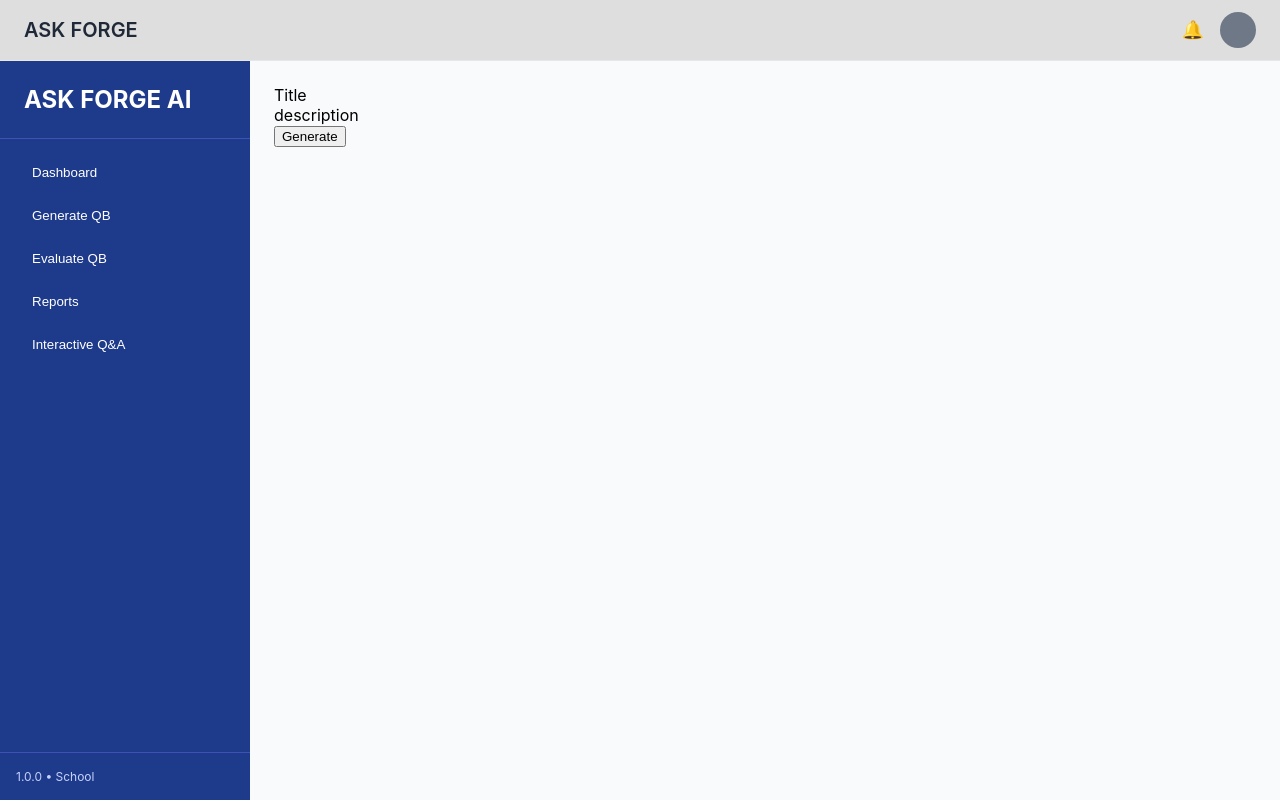
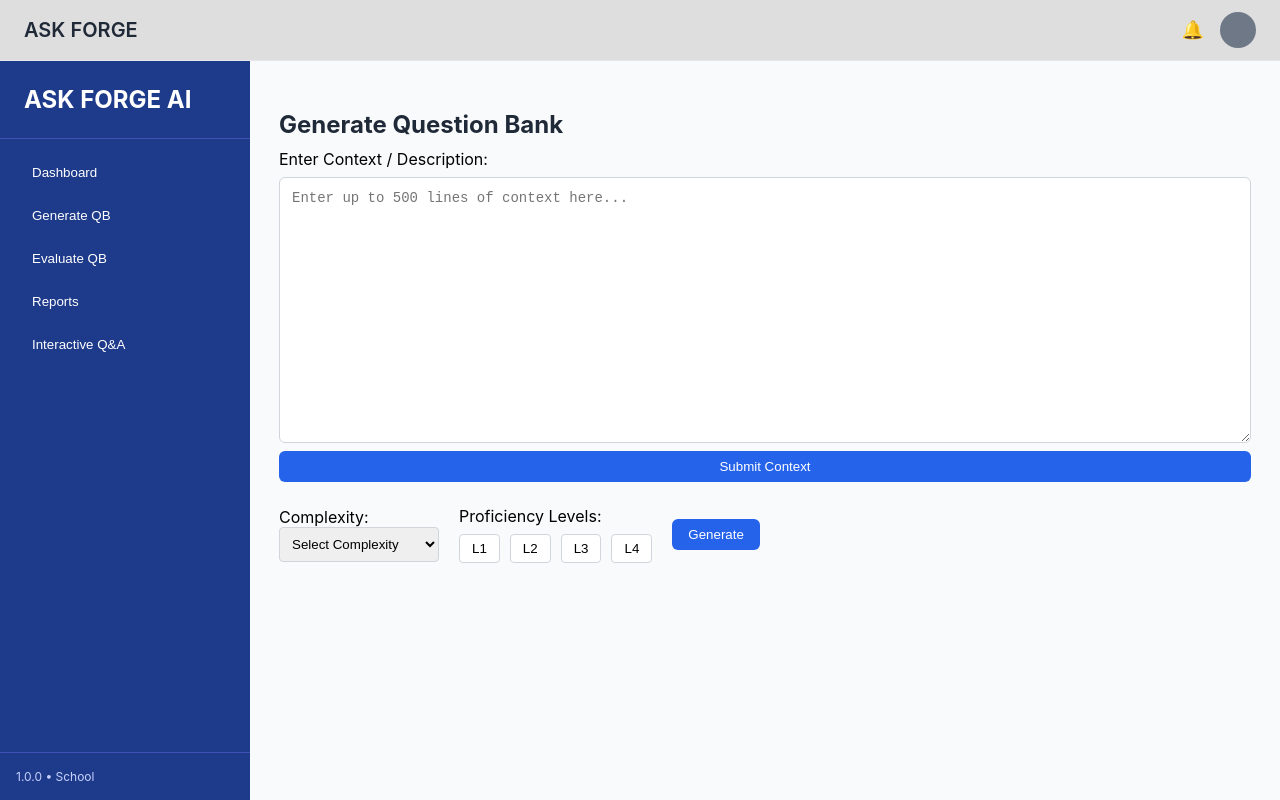
Before and after one commit to kalifkhan/Ask-Forge, a React (Vite) app: page / in a window 1280 px wide. Both pictures are taken after a click on the button "Generate QB". Built offline with nearby package versions, Linux system fonts and the light colour scheme.

Commit message:
added the question generates

```diff
--- a/src/component/Dashboard/Dashboard.jsx
+++ b/src/component/Dashboard/Dashboard.jsx
@@ -5,7 +5,7 @@ import Questionreducer from "../ContextForQuestionGen/useQuestionActions";
 import Header from "../Header";
 import Sidebar, { menuItems } from "../Sidebar";
 import DashboardMain from "./DashboardMain";
-import QuestionGenerater from "../questionGenerater/QuestionGenerater";
+import GenerateQB from "../questionGenerater/QuestionGenerater";
 import EvaluteQB from "../questionGenerater/EvaluteQB";
 import Reports from "./Reports";
 import Interactive from "./Interactive";
@@ -13,14 +13,17 @@ import Interactive from "./Interactive";
 const Dashboard = () => {
   const { state } = useQuestionContext();
   const { updateTitle } = Questionreducer();
-  const { generateQuesComOpen } = state;
+  const { generateQuesComOpen, content } = state;
+  console.log(content);
+  console.log(state)
+
 
   const handleComponent = () => {
     switch (generateQuesComOpen) {
       case menuItems[0]:
         return <DashboardMain />;
       case menuItems[1]:
-        return <QuestionGenerater />;
+        return <GenerateQB />;
       case menuItems[2]:
         return <EvaluteQB />;
       case menuItems[3]:
--- /dev/null
+++ b/src/component/questionGenerater/ComplexitySelector.jsx
@@ -0,0 +1,24 @@
+import React from 'react';
+import './GenerateQB.css';
+
+const Complexity = ['Easy', 'Medium', 'Hard'];
+
+export default function ComplexitySelector({ value, onChange }) {
+  return (
+    <div className="form-group">
+      <label>Complexity:</label>
+      <select
+        value={value}
+        onChange={(e) => onChange(e.target.value)}
+        className="form-select"
+      >
+        <option value="">Select Complexity</option>
+        {Complexity.map((Complexity) => (
+          <option key={Complexity} value={Complexity}>
+            {Complexity}
+          </option>
+        ))}
+      </select>
+    </div>
+  );
+}
--- /dev/null
+++ b/src/component/questionGenerater/GenerateQB.css
@@ -0,0 +1,97 @@
+.generateqb-container {
+    padding: 5px;
+    background-color: #f9fafb;
+  }
+
+  .generateqb-title {
+    font-size: 24px;
+    margin-bottom: 10px;
+    color: #1f2937;
+  }
+
+  .generateqb-controls {
+    display: flex;
+    gap: 20px;
+    align-items: center;
+    margin-bottom: 10px;
+    flex-wrap: wrap;
+  }
+
+  .generateqb-button {
+    padding: 8px 16px;
+    background-color: #2563eb;
+    color: white;
+    border: none;
+    border-radius: 6px;
+    cursor: pointer;
+  }
+
+  .generateqb-button:hover {
+    background-color: #1e40af;
+  }
+
+  .form-group {
+    display: flex;
+    flex-direction: column;
+  }
+
+  .form-select {
+    padding: 8px;
+    border-radius: 4px;
+    border: 1px solid #d1d5db;
+    min-width: 160px;
+  }
+
+  .level-buttons {
+    display: flex;
+    gap: 10px;
+    margin-top: 8px;
+  }
+
+  .level-button {
+    padding: 6px 12px;
+    border: 1px solid #d1d5db;
+    background-color: white;
+    cursor: pointer;
+    border-radius: 4px;
+  }
+
+  .level-button.active {
+    background-color: #2563eb;
+    color: white;
+    border-color: #2563eb;
+  }
+
+  .question-table {
+    width: 100%;
+    border-collapse: collapse;
+    margin-top: 16px;
+  }
+
+  .question-table th,
+  .question-table td {
+    border: 1px solid #e5e7eb;
+    padding: 8px 12px;
+    text-align: left;
+  }
+
+  .question-table th {
+    background-color: #f3f4f6;
+    color: #111827;
+  }
+
+  .generateqb-comment-box {
+    margin-bottom: 24px;
+    display: flex;
+    flex-direction: column;
+    gap: 8px;
+  }
+
+  .context-textarea {
+    padding: 12px;
+    font-size: 14px;
+    border: 1px solid #d1d5db;
+    border-radius: 6px;
+    resize: vertical;
+    font-family: monospace;
+  }
--- /dev/null
+++ b/src/component/questionGenerater/ProficiencySelector.jsx
@@ -0,0 +1,34 @@
+import React from 'react';
+import './GenerateQB.css';
+
+const levels = ['L1', 'L2', 'L3', 'L4'];
+
+export default function ProficiencySelector({ selected, onChange }) {
+  const toggleLevel = (level) => {
+    if (selected.includes(level)) {
+      onChange(selected.filter((l) => l !== level));
+    } else {
+      onChange([...selected, level]);
+    }
+  };
+
+  return (
+    <div className="form-group">
+      <label>Proficiency Levels:</label>
+      <div className="level-buttons">
+        {levels.map((level) => (
+          <button
+            key={level}
+            className={`level-button ${
+              selected.includes(level) ? 'active' : ''
+            }`}
+            onClick={() => toggleLevel(level)}
+            type="button"
+          >
+            {level}
+          </button>
+        ))}
+      </div>
+    </div>
+  );
+}
--- a/src/component/questionGenerater/QuestionGenerater.jsx
+++ b/src/component/questionGenerater/QuestionGenerater.jsx
@@ -1,13 +1,64 @@
-import React from 'react'
+import React, { useState } from "react";
+import ComplexitySelector from "./ComplexitySelector";
+import ProficiencySelector from "./ProficiencySelector";
+import QuestionGrid from "./QuestionGrid";
+import "./GenerateQB.css";
+import useQuestionActions from "../ContextForQuestionGen/useQuestionActions";
 
-const QuestionGenerater = () => {
+export default function GenerateQB() {
+  const [complexity, setComplexity] = useState("");
+  const [levels, setLevels] = useState([]);
+  const [questions, setQuestions] = useState([]);
+  const [contextLocal, setContextLocal] = useState("");
+  const { setContent } = useQuestionActions();
+
+  console.log(levels);
+  console.log(complexity)
+
+  const handleGenerate = () => {
+    const mockQuestions = Array.from({ length: 10 }, (_, i) => ({
+      id: i + 1,
+      text: `Sample question ${i + 1} for ${complexity}`,
+      level: levels.join(", "),
+      complexity: ["Easy", "Medium", "Hard"][i % 3],
+    }));
+    setQuestions(mockQuestions);
+  };
+
+  const handleContextSubmit = () => {
+    setContent(contextLocal);
+    setContextLocal("");
+    alert("Context submitted successfully!");
+  };
+
   return (
-    <div style={{}}>
-      <div> <span> Title </span></div>
-      <div> description </div>
-      <div> <button> Generate </button></div>
+    <div className="generateqb-container">
+      <h2 className="generateqb-title">Generate Question Bank</h2>
+
+      <div className="generateqb-comment-box">
+        <label htmlFor="context">Enter Context / Description:</label>
+        <textarea
+          id="context"
+          className="context-textarea"
+          value={contextLocal}
+          onChange={(e) => setContextLocal(e.target.value)}
+          rows={15}
+          placeholder="Enter up to 500 lines of context here..."
+        />
+        <button className="generateqb-button" onClick={handleContextSubmit}>
+          Submit Context
+        </button>
+      </div>
+
+      <div className="generateqb-controls">
+        <ComplexitySelector value={complexity} onChange={setComplexity} />
+        <ProficiencySelector selected={levels} onChange={setLevels} />
+        <button className="generateqb-button" onClick={handleGenerate}>
+          Generate
+        </button>
+      </div>
+
+      <QuestionGrid questions={questions} />
     </div>
-  )
+  );
 }
-
-export default QuestionGenerater
--- /dev/null
+++ b/src/component/questionGenerater/QuestionGrid.jsx
@@ -0,0 +1,29 @@
+import React from 'react';
+import './GenerateQB.css';
+
+export default function QuestionGrid({ questions }) {
+  if (!questions.length) return null;
+
+  return (
+    <table className="question-table">
+      <thead>
+        <tr>
+          <th>ID</th>
+          <th>Question</th>
+          <th>Level</th>
+          <th>Complexity</th>
+        </tr>
+      </thead>
+      <tbody>
+        {questions.map((q) => (
+          <tr key={q.id}>
+            <td>{q.id}</td>
+            <td>{q.text}</td>
+            <td>{q.level}</td>
+            <td>{q.complexity}</td>
+          </tr>
+        ))}
+      </tbody>
+    </table>
+  );
+}
```
